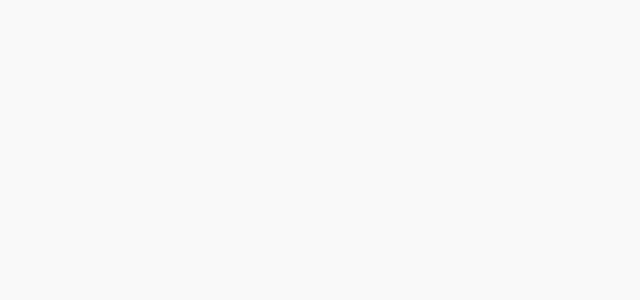
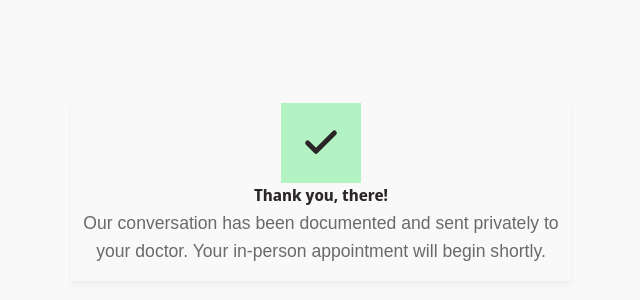
Before and after one commit to Sam-Drake-2007/hackers-and-healers-hackathon, a React (Vite) app in the folder frontend/: page /transfer in a window 1280 px wide. Before the commit this address had no page. Shown: the part 208-508 px from the top of the page, without its empty margins (319-959 px from the left). Built offline with nearby package versions, Linux system fonts and the light colour scheme.

Commit message:
added a transfer page for the ending of the ai consultation

```diff
--- a/frontend/index.html
+++ b/frontend/index.html
@@ -2,9 +2,9 @@
 <html lang="en">
   <head>
     <meta charset="UTF-8" />
-    <link rel="icon" type="image/svg+xml" href="/favicon.png" />
+    <link rel="icon" type="image/svg+xml" href="/favicon.png  " />
     <meta name="viewport" content="width=device-width, initial-scale=1.0" />
-    <title>frontend</title>
+    <title>Health</title>
   </head>
   <body>
     <div id="root"></div>
--- a/frontend/src/main.tsx
+++ b/frontend/src/main.tsx
@@ -4,6 +4,8 @@ import { BrowserRouter, Routes, Route } from "react-router-dom";
 import "./token.css";
 import Layout from "./components/Layout";
 import { Login } from "./pages/Login";
+//import { Consultation } from "./pages/Consultation";
+import { Transfer } from "./pages/Transfer";
 
 createRoot(document.getElementById("root")!).render(
   <StrictMode>
@@ -11,6 +13,8 @@ createRoot(document.getElementById("root")!).render(
       <Routes>
         <Route element={<Layout />}>
           <Route path="/" element={<Login />} />
+          {/**<Route path="/consultation" element={<Consultation />} />*/}
+          <Route path="/transfer" element={<Transfer />} />
           {/* Add future pages here:
           <Route path="/example" element={<ExamplePage />} /> */}
         </Route>
--- a/frontend/src/pages/Login.tsx
+++ b/frontend/src/pages/Login.tsx
@@ -1,4 +1,5 @@
 import React, { useState } from "react";
+import { useNavigate } from "react-router-dom";
 
 // Define the exact shape of our patient data
 interface LoginFormData {
@@ -11,6 +12,8 @@ export const Login: React.FC = () => {
     fullName: "",
     birthday: "",
   });
+
+  const navigate = useNavigate();
 
   // Type the input change event
   const handleChange = (e: React.ChangeEvent<HTMLInputElement>) => {
@@ -25,7 +28,7 @@ export const Login: React.FC = () => {
     e.preventDefault();
     // Here is where you will send the data to your Python backend
     console.log("Patient attempting login:", formData);
-    alert(`Welcome, ${formData.fullName}! Initializing intake...`);
+    navigate("/Consultation");
   };
 
   return (
--- a/frontend/src/pages/PlaceholderPage.tsx
+++ /dev/null
@@ -1,7 +0,0 @@
-export default function PlaceholderPage() {
-  return (
-    <main className="flex items-center justify-center min-h-screen">
-      <h1 className="text-2xl">Placeholder page. App is running.</h1>
-    </main>
-  );
-}
--- /dev/null
+++ b/frontend/src/pages/Transfer.tsx
@@ -0,0 +1,96 @@
+import React from "react";
+import { useLocation } from "react-router-dom";
+
+export const Transfer: React.FC = () => {
+  // Catch the state passed from the navigate() function on the previous page
+  const location = useLocation();
+  const patientName = location.state?.patientName || "there";
+
+  return (
+    <div
+      style={{
+        backgroundColor: "var(--bg-main)",
+        minHeight: "100vh",
+        display: "flex",
+        alignItems: "center",
+        justifyContent: "center",
+        padding: "var(--spacing-md)",
+      }}
+    >
+      {/* Inline style for a gentle pulsing animation */}
+      <style>
+        {`
+          @keyframes calmPulse {
+            0% { box-shadow: 0 0 0 0 rgba(196, 240, 237, 0.7); } /* Pastel Teal */
+            70% { box-shadow: 0 0 0 30px rgba(196, 240, 237, 0); }
+            100% { box-shadow: 0 0 0 0 rgba(196, 240, 237, 0); }
+          }
+        `}
+      </style>
+
+      <div
+        style={{
+          backgroundColor: "var(--bg-surface)",
+          padding: "4rem var(--spacing-lg)",
+          borderRadius: "var(--radius-md)",
+          width: "100%",
+          maxWidth: "500px",
+          textAlign: "center",
+          boxShadow: "0 4px 6px rgba(42, 37, 38, 0.05)",
+          border: "1px solid var(--border-subtle)",
+          display: "flex",
+          flexDirection: "column",
+          alignItems: "center",
+        }}
+      >
+        {/* Animated Calming Circle */}
+        <div
+          style={{
+            width: "80px",
+            height: "80px",
+            backgroundColor: "var(--color-primary)", // Pastel Green
+            borderRadius: "var(--radius-full)",
+            display: "flex",
+            alignItems: "center",
+            justifyContent: "center",
+            marginBottom: "var(--spacing-lg)",
+            animation: "calmPulse 3s infinite",
+          }}
+        >
+          {/* Simple SVG Checkmark */}
+          <svg
+            width="40"
+            height="40"
+            viewBox="0 0 24 24"
+            fill="none"
+            stroke="var(--text-on-primary)"
+            strokeWidth="3"
+            strokeLinecap="round"
+            strokeLinejoin="round"
+          >
+            <polyline points="20 6 9 17 4 12"></polyline>
+          </svg>
+        </div>
+
+        {/* Text Content */}
+        <h1
+          className="font-heading"
+          style={{
+            color: "var(--text-primary)",
+            marginBottom: "var(--spacing-sm)",
+          }}
+        >
+          Thank you, {patientName.split(" ")[0]}!
+        </h1>
+
+        <p
+          className="font-body text-secondary"
+          style={{ fontSize: "1.1rem", marginBottom: "var(--spacing-md)" }}
+        >
+          Our conversation has been documented and sent privately to your
+          doctor. Your in-person appointment will begin shortly.
+        </p>
+      </div>
+    </div>
+  );
+};
```
Also changed, not shown: frontend/src/pages/Consultation.tsx (added).
